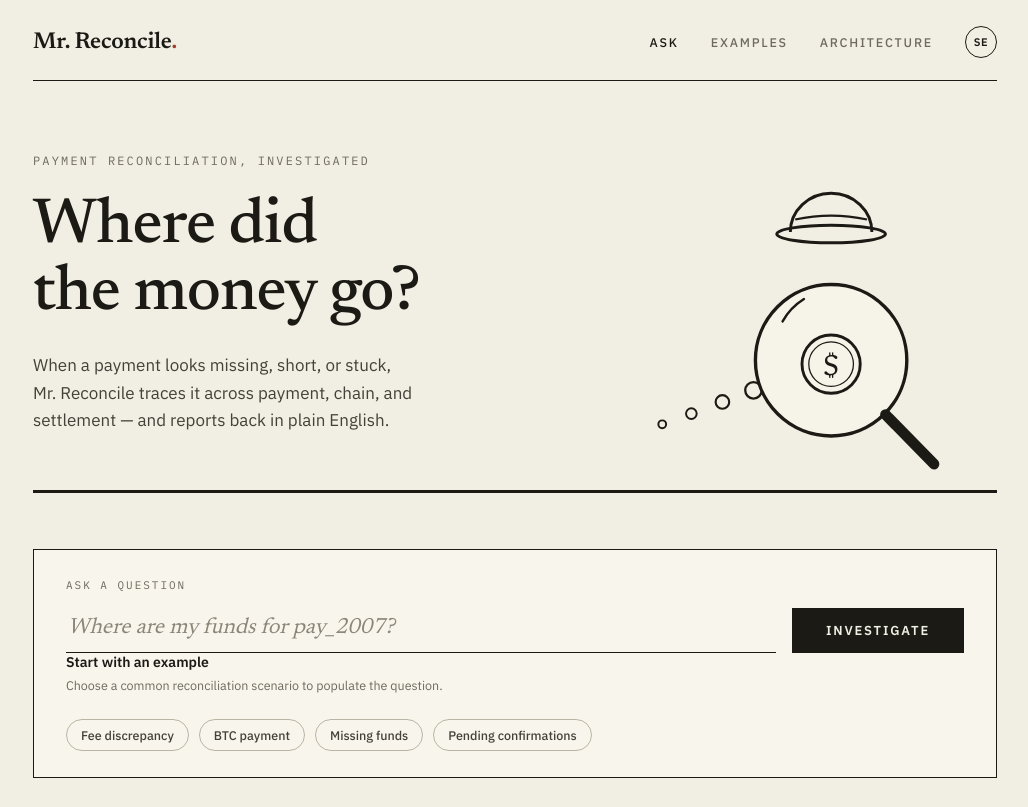
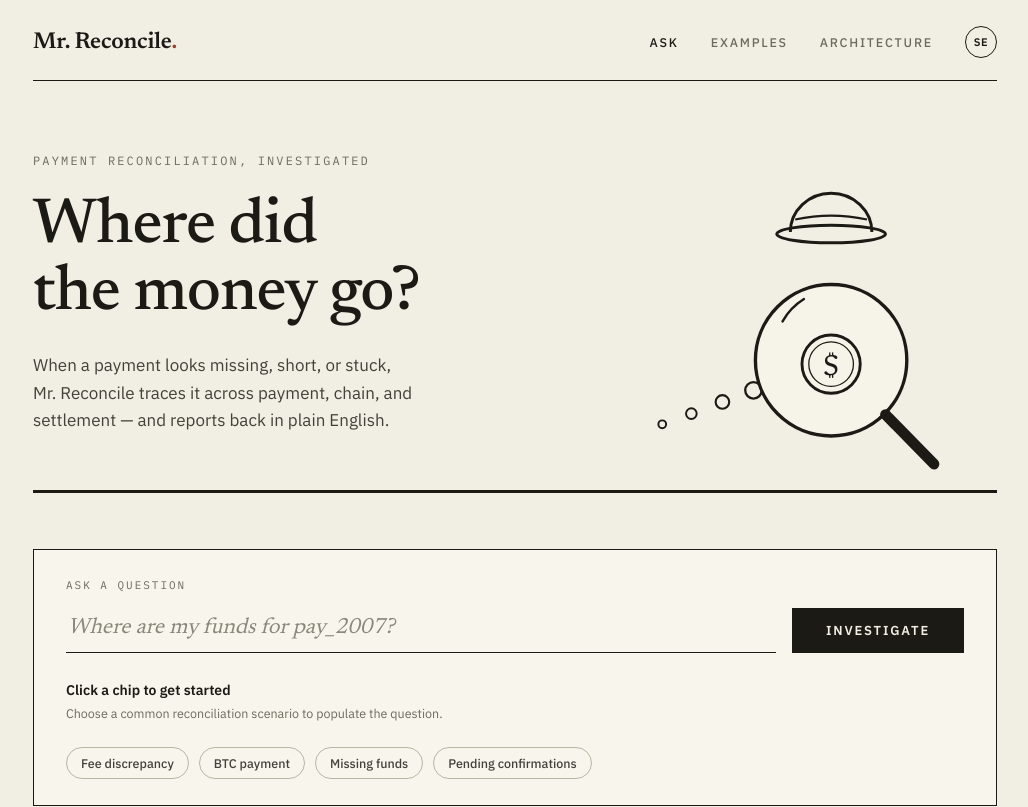
Before and after one commit to juantmoore/mr-reconcile, a Next.js app: page / in a window 1280 px wide. Shown: the top 807 px of the page, without its empty margins (125-1153 px from the left). Built offline with nearby package versions, Linux system fonts and the light colour scheme.

Commit message:
fix: polish reconciliation UI states and interactions

```diff
--- a/app/globals.css
+++ b/app/globals.css
@@ -9,6 +9,7 @@
   --hairline: #d8d4c6;
   --chip-border: #b9b4a4;
   --accent: #a13d2b;
+  --success: #287a45;
 }
 
 * {
@@ -246,6 +247,10 @@ a:focus-visible {
   flex-wrap: wrap;
 }
 
+.example-prompts {
+  margin-top: 28px;
+}
+
 .example-prompts__title {
   font-family: var(--font-sans), sans-serif;
   font-size: 14px;
@@ -281,23 +286,23 @@ a:focus-visible {
 }
 
 .example-prompts .chip {
-  animation: chip-attention 850ms ease-out both;
+  animation: chip-attention 850ms ease-out;
 }
 
 .example-prompts .chip:nth-child(1) {
-  animation-delay: 350ms;
+  animation-delay: 10s;
 }
 
 .example-prompts .chip:nth-child(2) {
-  animation-delay: 520ms;
+  animation-delay: 10.17s;
 }
 
 .example-prompts .chip:nth-child(3) {
-  animation-delay: 690ms;
+  animation-delay: 10.34s;
 }
 
 .example-prompts .chip:nth-child(4) {
-  animation-delay: 860ms;
+  animation-delay: 10.51s;
 }
 
 .chip:hover {
@@ -407,6 +412,10 @@ a:focus-visible {
 
 .status-badge--pending {
   color: var(--accent);
+}
+
+.status-badge--success {
+  color: var(--success);
 }
 
 .status-badge--pill {
--- a/components/ReconciliationChat.tsx
+++ b/components/ReconciliationChat.tsx
@@ -81,7 +81,9 @@ export function ReconciliationChat() {
         disabled={isInvestigating}
       >
         <div className="example-prompts">
-          <div className="example-prompts__title">Start with an example</div>
+          <div className="example-prompts__title">
+            Click a chip to get started
+          </div>
           <p className="example-prompts__helper">
             Choose a common reconciliation scenario to populate the question.
           </p>
@@ -110,10 +112,10 @@ export function ReconciliationChat() {
                 label={
                   settlementStep.status === "pending"
                     ? "Settlement pending"
-                    : "Settlement completed"
+                    : "Settlement Complete"
                 }
                 tone={
-                  settlementStep.status === "pending" ? "pending" : "neutral"
+                  settlementStep.status === "pending" ? "pending" : "success"
                 }
                 pill
               />
@@ -125,19 +127,6 @@ export function ReconciliationChat() {
           ) : (
             <p style={{ margin: 0 }}>Mr. Reconcile is investigating…</p>
           )}
-
-          <ExamplePromptChips
-            prompts={EXAMPLE_PROMPTS.map((item) => item.label)}
-            onSelect={(label) => {
-              const example = EXAMPLE_PROMPTS.find(
-                (item) => item.label === label,
-              );
-
-              if (example) {
-                setInput(example.question);
-              }
-            }}
-          />
         </AnswerSection>
       )}
 
--- a/components/StatusBadge.tsx
+++ b/components/StatusBadge.tsx
@@ -1,4 +1,4 @@
-export type BadgeTone = "neutral" | "pending";
+export type BadgeTone = "neutral" | "pending" | "success";
 
 export function StatusBadge({
   label,
```
